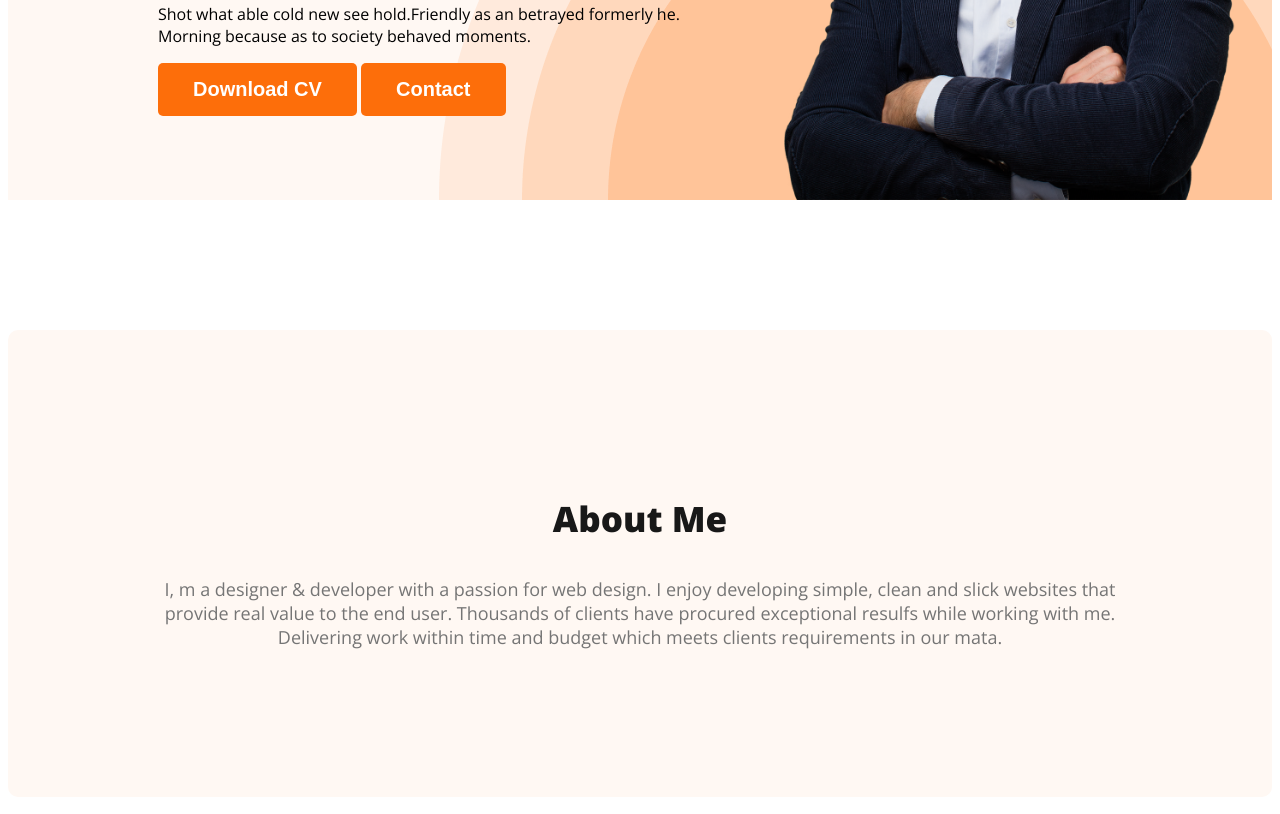
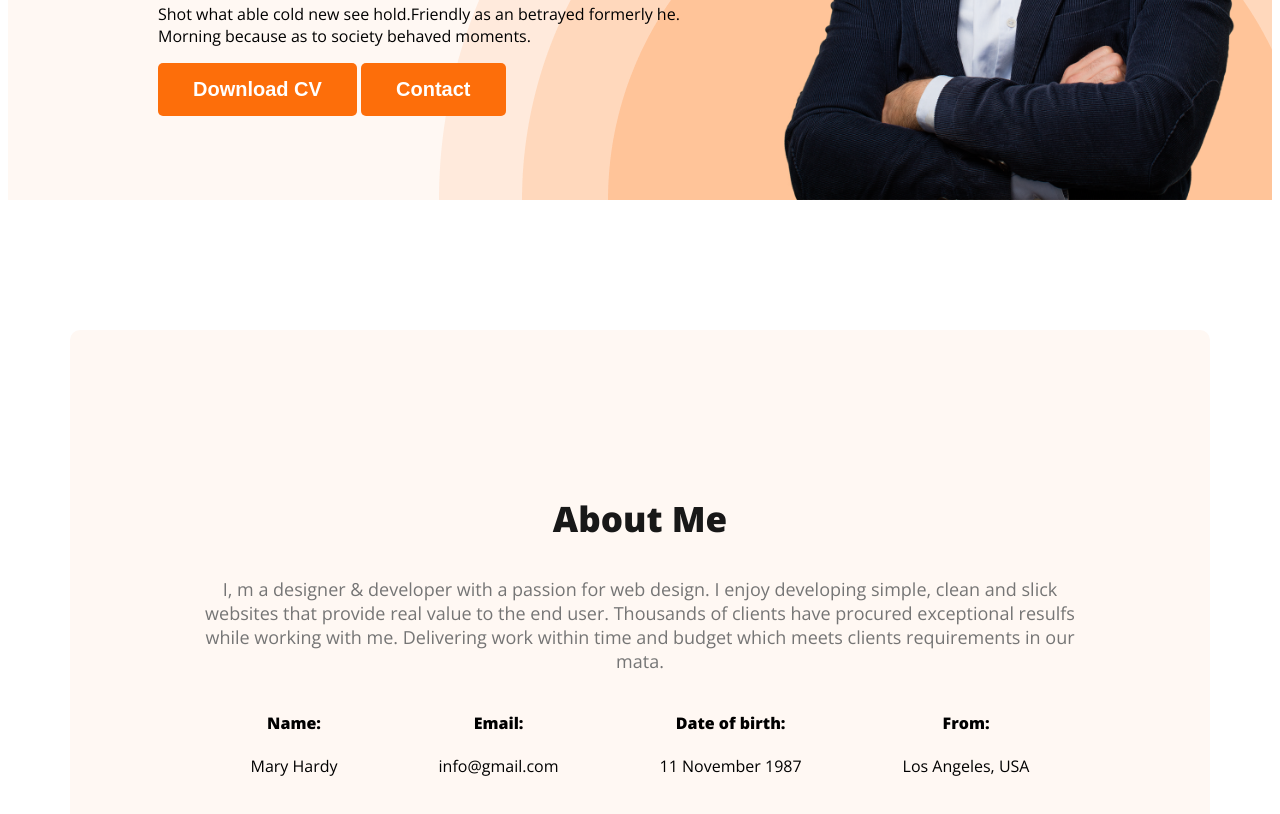
Before and after one commit to Nazmul4d/webdeveloper-portfolio, a plain HTML site: page index.html in a window 1280 px wide. Shown: the part 568-1382 px from the top of the page. Drawn offline with nearby package versions, Linux system fonts and the light colour scheme.

Commit message:
added about information

```diff
--- a/index.html
+++ b/index.html
@@ -35,7 +35,26 @@
     <main>
         <section class="about">
             <h3 class="sectio-title">About Me</h3>
-            <p class="section-description">I, m a designer & developer with a passion for web design. I enjoy developing simple, clean and slick websites that provide real value to the end user. Thousands of clients have procured exceptional resulfs while working with me. Delivering work within time and budget which meets clients requirements in our mata.</p>
+            <p class="section-description">I, m a designer & developer with a passion for web design. I enjoy developing simple, clean and slick websites that provide real value to the end user. Thousands of clients have procured exceptional resulfs while working with me. Delivering work within time and budget which meets clients requirements in our mata.
+            </p>
+            <div class="about-info-container">
+            <div class="about-info">
+                <h4 class="info-title">Name:</h4>
+                <p class="info-description">Mary Hardy </p>
+            </div>
+            <div class="about-info">
+                <h4 class="info-title">Email:</h4>
+                <p class="info-description">info@gmail.com</p>
+            </div>
+            <div class="about-info">
+                <h4 class="info-title">Date of birth:</h4>
+                <p class="info-description">11 November 1987</p>
+            </div>
+            <div class="about-info">
+                <h4 class="info-title">From:</h4>
+                <p class="info-description">Los Angeles, USA</p>
+            </div>
+        </div>
         </section>
     </main>
     <footer>
--- a/styles/portfolio.css
+++ b/styles/portfolio.css
@@ -88,6 +88,10 @@ nav a{
     margin-bottom: 20px;
 }
 /* main section styles */
+main{
+     max-width: 1140px;
+     margin: 0 auto;
+}
 
 /* about section styles */
 .about{
@@ -96,3 +100,11 @@ nav a{
     background: #FFF8F3;
     margin: 130px 0;
 }
+
+.about-info-container{
+    display: flex;
+    justify-content: space-around;
+}
+.about-info{
+    text-align: center;
+}
```
